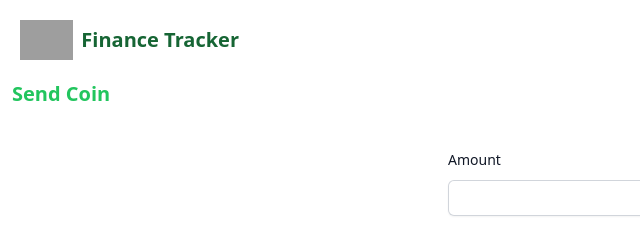
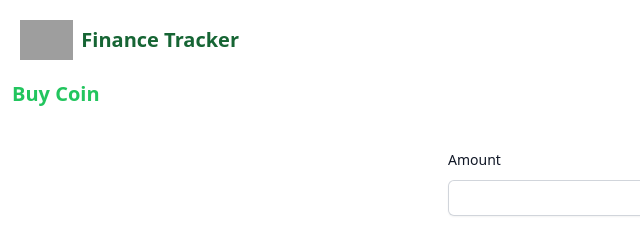
Before and after one commit to inuEnike/student-expense-client, a website: page buy-coin.html in a window 1280 px wide. Shown: the top 237 px of the page, 0-640 px from the left. Drawn offline with nearby package versions, Linux system fonts and the light colour scheme; sample sign-in values are in the browser's storage; grey boxes are pictures that could not be loaded.

Commit message:
Change send coin to buy coin

```diff
--- a/buy-coin.html
+++ b/buy-coin.html
@@ -71,7 +71,7 @@
         </div>
 
         <div class="hello">
-            <h2 class="text-xl text-green-500 font-semibold">Send Coin</h2>
+            <h2 class="text-xl text-green-500 font-semibold">Buy Coin</h2>
             <div class="mt-10 sm:mx-auto sm:w-full sm:max-w-sm">
                 <form class="space-y-6 form" method="post">
 
```
